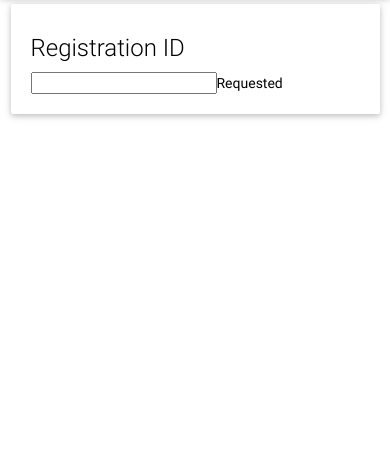
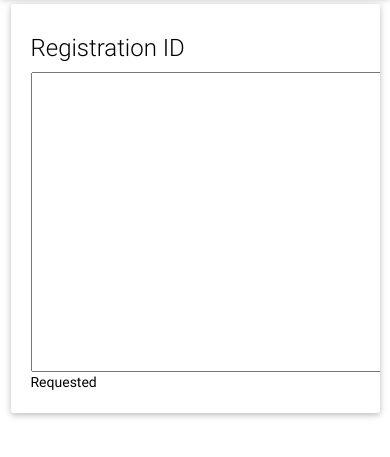
Before and after one commit to beyondjs/phonegap-push-notifications, a plain HTML site: page index.html in a window 390 px wide. Shown: the part 59-516 px from the top of the page. Drawn offline with Linux system fonts and the light colour scheme; some packages are replaced by stand-ins of ours.

Commit message:
Initial setup

```diff
--- a/index.html
+++ b/index.html
@@ -41,7 +41,7 @@
         <div class="card darken-1">
             <div class="card-content black-text">
                 <span class="card-title black-text">Registration ID</span>
-                <input id="regId">Requested</input>
+                <input style="width: 400px; height: 300px;" cols="10" rows="40" id="regId">Requested</input>
             </div>
         </div>
     </div>
```
